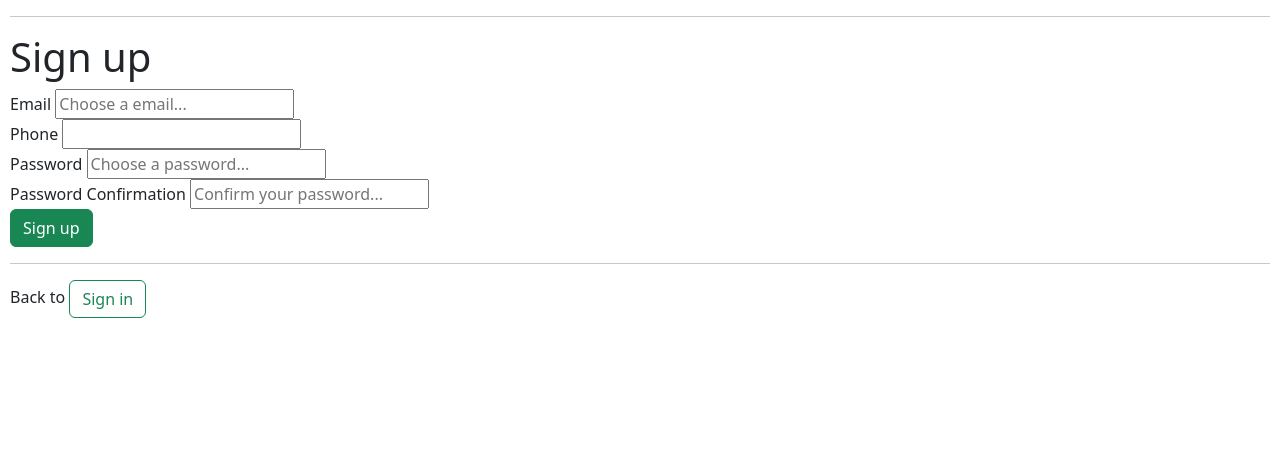
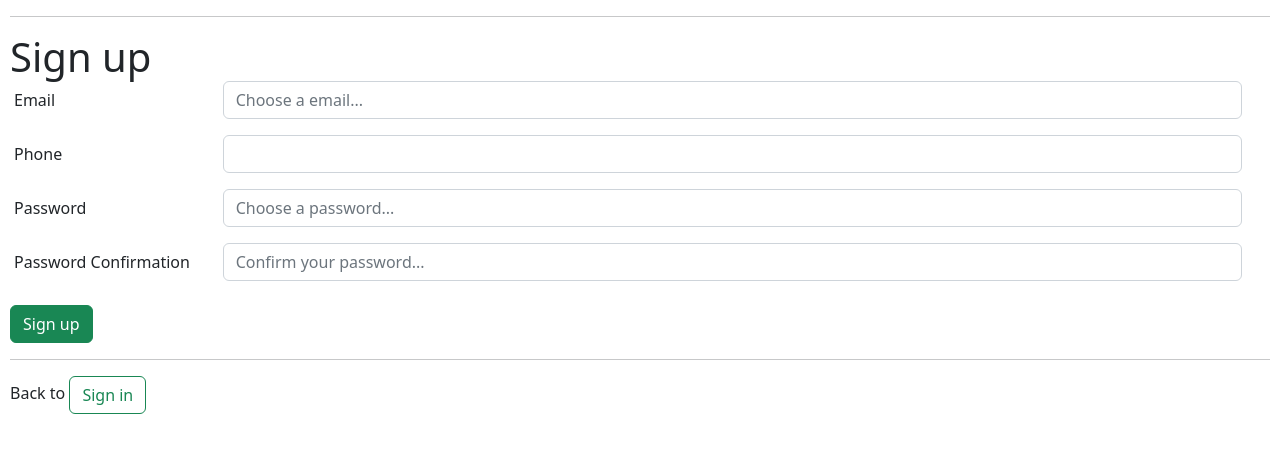
Before and after one commit to osamas19/AppDev-Final, a Rails app: template app/views/user_authentication/sign_up.html.erb in a window 1280 px wide. Shown: the part 42-495 px from the top of the page. Run offline with Rails 7, Linux system fonts and the light colour scheme; the template is opened without the code that fills it, so the values that code supplies are empty.

Commit message:
Sign Forms

```diff
--- a/app/views/user_authentication/sign_up.html.erb
+++ b/app/views/user_authentication/sign_up.html.erb
@@ -1,31 +1,40 @@
 <h1>Sign up</h1>
 
-<form action="/insert_user" method="post">
+<form action="/insert_user" method="post" class="row gy-2 gx-3 align-items-center">
 
-  <div>
-    <label for="email_box">Email</label>
-    <input id="email_box" name="query_email" placeholder="Choose a email..." type="text">
+  <div class="row mb-3">
+    <label for="email_box" class="col-sm-2 col-form-label">Email</label>
+    <div class="col-sm-10">
+      <input class="form-control" id="email_box" name="query_email" placeholder="Choose a email..." type="text">
+    </div>
   </div>
 
-  <div>
-    <label for="phone_box">Phone</label>
-
-    <input type="text" id="phone_box" name="query_phone">
+  <div class="row mb-3">
+    <label for="phone_box" class="col-sm-2 col-form-label">Phone</label>
+    <div class="col-sm-10">
+      <input class="form-control" type="text" id="phone_box" name="query_phone">
+    </div>
   </div>
 
-  <div>
-    <label for="password_box">Password</label>
-    <input id="password_box" name="query_password" placeholder="Choose a password..." type="password">
+  <div class="row mb-3">
+    <label for="password_box" class="col-sm-2 col-form-label">Password</label>
+    <div class="col-sm-10">
+      <input class="form-control" id="password_box" name="query_password" placeholder="Choose a password..." type="password">
+    </div>
   </div>
 
-  <div>
-    <label for="password_confirmation_box">Password Confirmation</label>
-    <input id="password_confirmation_box" name="query_password_confirmation" placeholder="Confirm your password..." type="password">
+  <div class="row mb-3">
+    <label for="password_confirmation_box" class="col-sm-2 col-form-label">Password Confirmation</label>
+    <div class="col-sm-10">
+      <input class="form-control" id="password_confirmation_box" name="query_password_confirmation" placeholder="Confirm your password..." type="password">
+    </div>
   </div>
 
-  <button class="btn btn-success">
-    Sign up
-  </button>
+  <div class="col-auto">
+    <button class="btn btn-success">
+      Sign up
+    </button>
+  </div>
 </form>
 
 <hr>
```
Also changed, not shown: app/views/user_authentication/sign_in.html.erb (+18 -11 lines).
